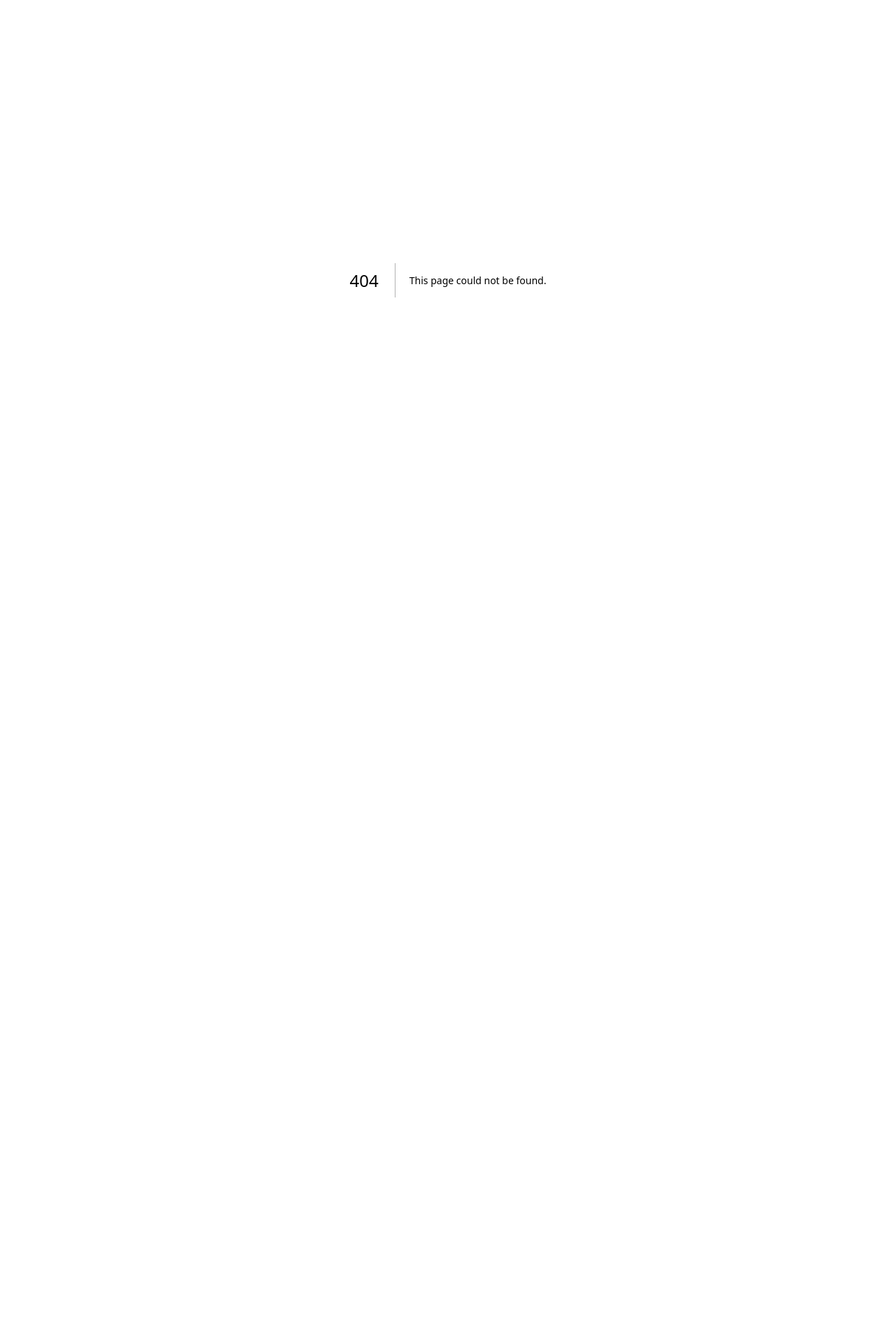
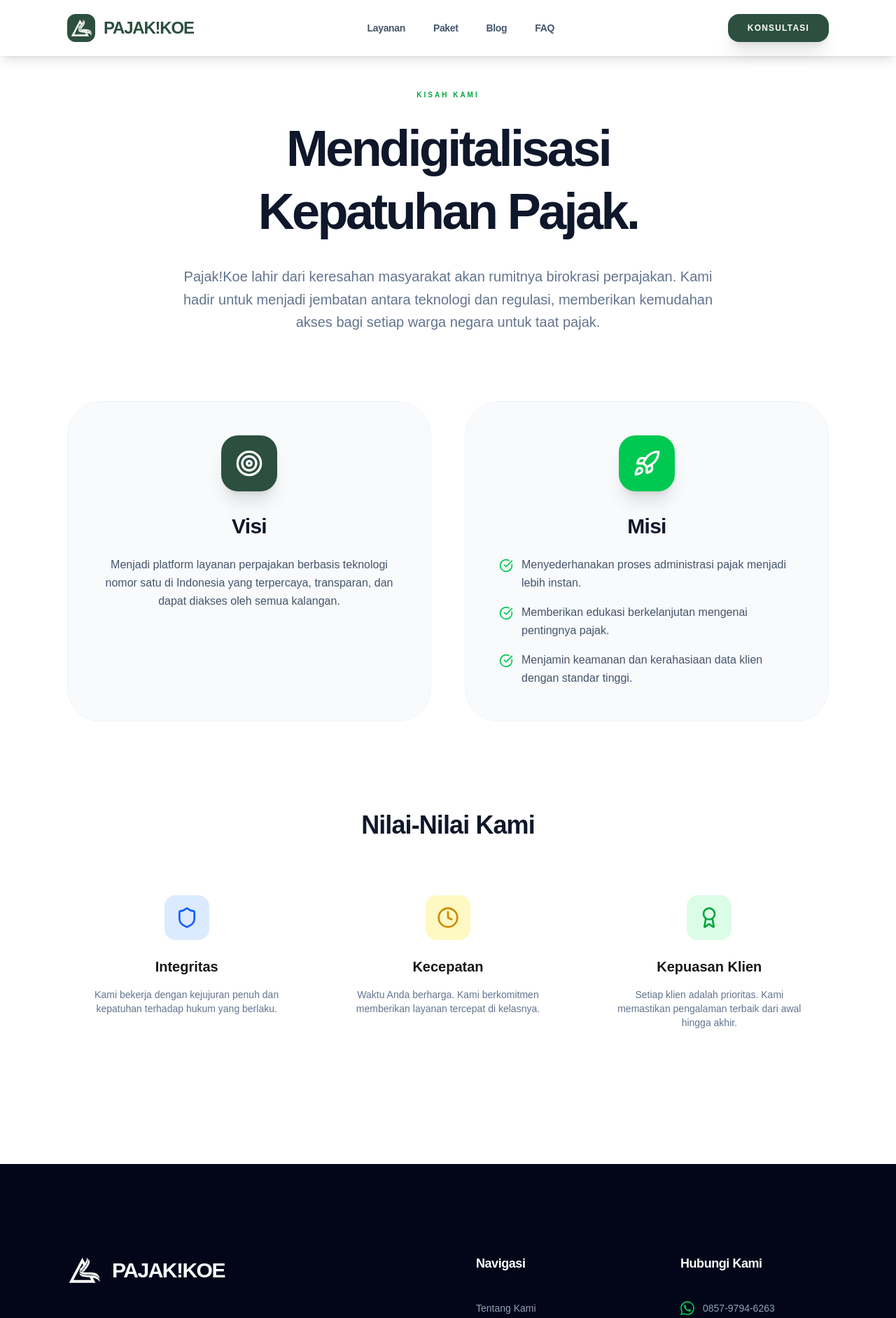
Before and after one commit to mahardikaindra/pajakkoe, a Next.js app: page /about-us in a window 1280 px wide. Before the commit this address had no page. Shown: the top 1883 px of the page at 70% size. Before the commit the page ends 800 px from the top, so only its background shows below. Built offline with nearby package versions, Linux system fonts and the light colour scheme.

Commit message:
about us

```diff
--- /dev/null
+++ b/src/app/about-us/page.tsx
@@ -0,0 +1,160 @@
+'use client';
+import Footer from "@/src/components/layout/Footer";
+import { Rocket, Target, CheckCircle, Shield, Clock, Award } from "lucide-react";
+import Image from "next/image";
+import React, { useState } from "react";
+import { Menu, X } from "lucide-react";
+
+const SiteHeader = ({
+  scrolled,
+  onConsult,
+  menu,
+}: {
+  scrolled: boolean;
+  onConsult: (type: string) => void;
+  menu: string[];
+}) => {
+  const [isOpen, setIsOpen] = useState(false);
+  const scrollTo = (id: string) => {
+    setIsOpen(false);
+    const element = document.getElementById(id);
+    if (element) element.scrollIntoView({ behavior: "smooth" });
+  };
+
+  return (
+    <nav
+      className={`fixed w-full z-50 transition-all duration-500 ${scrolled ? "bg-white/90 backdrop-blur-xl shadow-lg py-2" : "bg-transparent py-4"}`}
+    >
+      <div className="max-w-6xl mx-auto px-4 sm:px-6 lg:px-8">
+        <div className="flex justify-between items-center h-16">
+          <div
+            className="shrink-0 flex items-center cursor-pointer"
+            onClick={() => window.scrollTo({ top: 0, behavior: "smooth" })}
+          >
+            <div
+              className={`w-10 h-10 rounded-xl flex items-center justify-center text-white mr-3 transition-all duration-300 ${scrolled ? "bg-[#2c4f40]" : "bg-transparent backdrop-blur"}`}
+            >
+              <Image
+                src={"/images/logo-white.png"}
+                alt="Pajak!Koe Logo"
+                width={100}
+                height={100}
+                className="w-8 h-8"
+                onError={(e: React.SyntheticEvent<HTMLImageElement>) => {
+                  (e.target as HTMLImageElement).style.display = "none";
+                }}
+              />
+            </div>
+            <span
+              className={`font-black text-2xl tracking-tighter ${scrolled ? "text-[#2c4f40]" : "text-white"}`}
+            >
+              PAJAK!KOE
+            </span>
+          </div>
+
+          <div className="hidden md:flex space-x-10">
+            {menu.map((item) => (
+              <button
+                key={item}
+                onClick={() => scrollTo(item.toLowerCase())}
+                className={`${scrolled ? "text-slate-600 hover:text-green-700" : "text-slate-200 hover:text-white"} transition-all duration-300 font-bold text-sm tracking-tight`}
+              >
+                {item}
+              </button>
+            ))}
+          </div>
+
+          <div className="flex items-center gap-4">
+            <button
+              onClick={() => onConsult("Umum")}
+              className={`hidden md:block px-7 py-3 rounded-2xl font-black transition-all duration-300 shadow-xl text-xs uppercase tracking-widest ${scrolled ? "bg-[#2c4f40] text-white hover:bg-black" : "bg-white text-[#2c4f40] hover:bg-green-50"}`}
+            >
+              Konsultasi
+            </button>
+            <button
+              className={`${scrolled ? "text-slate-700" : "text-white"} md:hidden`}
+              onClick={() => setIsOpen(!isOpen)}
+            >
+              {isOpen ? <X size={28} /> : <Menu size={28} />}
+            </button>
+          </div>
+        </div>
+      </div>
+    </nav>
+  );
+};
+
+const SiteAbout = () => {
+  return (
+    <>
+    <SiteHeader scrolled={true} onConsult={() => {}} menu={["Layanan", "Paket", "Blog", "FAQ"]} />
+    <section className="bg-white min-h-screen pt-32 pb-24 antialiased">
+      <div className="max-w-6xl mx-auto px-4 sm:px-6 lg:px-8">
+        {/* About Hero */}
+        <div className="text-center mb-24">
+          <span className="text-green-600 font-black tracking-[0.3em] uppercase text-[10px] mb-6 block">Kisah Kami</span>
+          <h2 className="text-5xl md:text-7xl font-black text-slate-900 mb-8 tracking-tighter leading-tight">Mendigitalisasi <br /> Kepatuhan Pajak.</h2>
+          <p className="text-slate-500 text-xl max-w-3xl mx-auto font-medium leading-relaxed">
+            Pajak!Koe lahir dari keresahan masyarakat akan rumitnya birokrasi perpajakan. Kami hadir untuk menjadi jembatan antara teknologi dan regulasi, memberikan kemudahan akses bagi setiap warga negara untuk taat pajak.
+          </p>
+        </div>
+
+        {/* Vision & Mission */}
+        <div className="grid grid-cols-1 md:grid-cols-2 gap-12 mb-32">
+          <div className="bg-slate-50 p-12 rounded-[3rem] border border-slate-100 flex flex-col items-center text-center">
+            <div className="w-20 h-20 bg-[#2c4f40] rounded-3xl flex items-center justify-center text-white mb-8 shadow-xl">
+              <Target size={40} />
+            </div>
+            <h3 className="text-3xl font-black text-slate-900 mb-6 tracking-tight">Visi</h3>
+            <p className="text-slate-600 font-medium leading-relaxed">
+              Menjadi platform layanan perpajakan berbasis teknologi nomor satu di Indonesia yang terpercaya, transparan, dan dapat diakses oleh semua kalangan.
+            </p>
+          </div>
+          <div className="bg-slate-50 p-12 rounded-[3rem] border border-slate-100 flex flex-col items-center text-center">
+            <div className="w-20 h-20 bg-green-500 rounded-3xl flex items-center justify-center text-white mb-8 shadow-xl">
+              <Rocket size={40} />
+            </div>
+            <h3 className="text-3xl font-black text-slate-900 mb-6 tracking-tight">Misi</h3>
+            <ul className="text-slate-600 font-medium leading-relaxed space-y-4 text-left">
+              <li className="flex gap-3"><CheckCircle size={20} className="text-green-500 shrink-0 mt-1"/> Menyederhanakan proses administrasi pajak menjadi lebih instan.</li>
+              <li className="flex gap-3"><CheckCircle size={20} className="text-green-500 shrink-0 mt-1"/> Memberikan edukasi berkelanjutan mengenai pentingnya pajak.</li>
+              <li className="flex gap-3"><CheckCircle size={20} className="text-green-500 shrink-0 mt-1"/> Menjamin keamanan dan kerahasiaan data klien dengan standar tinggi.</li>
+            </ul>
+          </div>
+        </div>
+
+        {/* Core Values */}
+        <div className="text-center mb-16">
+          <h3 className="text-4xl font-black text-slate-900 mb-12 tracking-tight">Nilai-Nilai Kami</h3>
+          <div className="grid grid-cols-1 md:grid-cols-3 gap-8">
+            <div className="p-8">
+              <div className="w-16 h-16 bg-blue-100 text-blue-600 rounded-2xl flex items-center justify-center mx-auto mb-6">
+                <Shield size={32} />
+              </div>
+              <h4 className="font-black text-xl mb-4">Integritas</h4>
+              <p className="text-slate-500 text-sm font-medium">Kami bekerja dengan kejujuran penuh dan kepatuhan terhadap hukum yang berlaku.</p>
+            </div>
+            <div className="p-8">
+              <div className="w-16 h-16 bg-yellow-100 text-yellow-600 rounded-2xl flex items-center justify-center mx-auto mb-6">
+                <Clock size={32} />
+              </div>
+              <h4 className="font-black text-xl mb-4">Kecepatan</h4>
+              <p className="text-slate-500 text-sm font-medium">Waktu Anda berharga. Kami berkomitmen memberikan layanan tercepat di kelasnya.</p>
+            </div>
+            <div className="p-8">
+              <div className="w-16 h-16 bg-green-100 text-green-600 rounded-2xl flex items-center justify-center mx-auto mb-6">
+                <Award size={32} />
+              </div>
+              <h4 className="font-black text-xl mb-4">Kepuasan Klien</h4>
+              <p className="text-slate-500 text-sm font-medium">Setiap klien adalah prioritas. Kami memastikan pengalaman terbaik dari awal hingga akhir.</p>
+            </div>
+          </div>
+        </div>
+      </div>
+    </section>
+    <Footer />
+    </>
+  );
+};
+
+export default SiteAbout;
--- a/src/app/terms-conditions/page.tsx
+++ b/src/app/terms-conditions/page.tsx
@@ -28,7 +28,7 @@ const TermCondition = () => {
 
           <p>
             Selamat datang di Pajak!Koe, sebuah layanan yang dioperasikan oleh
-            PT Koe Group Indonesia (&quot;Kami&quot;). Harap membaca Syarat dan
+            PT Koe Legali Indonesia (&quot;Kami&quot;). Harap membaca Syarat dan
             Ketentuan ini dengan saksama sebelum menggunakan layanan Kami.
             Dengan mengakses atau menggunakan layanan Kami (melalui website,
             WhatsApp, atau formulir pemesanan), Anda (&quot;Pengguna&quot; atau
@@ -70,7 +70,7 @@ const TermCondition = () => {
               identitas, pencucian uang, atau tindakan melanggar hukum lainnya.
             </p>
             <p>
-              <strong>2.3.</strong> Tanggung Jawab Hukum: PT Koe Group Indonesia
+              <strong>2.3.</strong> Tanggung Jawab Hukum: PT Koe Legali Indonesia
               tidak bertanggung jawab atas segala konsekuensi hukum yang timbul
               akibat ketidakbenaran data yang diberikan oleh Pengguna. Segala
               sanksi perpajakan di kemudian hari akibat kelalaian pelaporan
--- a/src/components/layout/Footer.tsx
+++ b/src/components/layout/Footer.tsx
@@ -2,6 +2,7 @@
 // src/components/layout/Footer.tsx
 import React from "react";
 import Image from "next/image";
+import Link from "next/link";
 import WhatsAppIcon from "../ui/WhatsAppIcon";
 import { Instagram, Twitter, Facebook, MapPin } from "lucide-react";
 
@@ -24,7 +25,7 @@ const Footer: React.FC = () => {
             </span>
           </div>
           <p className="text-slate-400 mb-12 max-w-sm leading-relaxed font-medium">
-            Part of PT Koe Group Indonesia. <br /> SK AHU No:
+            Part of PT Koe Legali Indonesia. <br /> SK AHU No:
             AHU-069446.AH.01.30.Tahun 2025. <br />
             Konsultasi Pajak Terpercaya di Indonesia.
           </p>
@@ -47,6 +48,11 @@ const Footer: React.FC = () => {
           </h4>
           <ul className="space-y-5 text-slate-400 text-sm font-medium">
             <li>
+              <a href="/about-us" className="hover:text-green-500">
+                Tentang Kami
+              </a>
+            </li>
+            <li>
               <a href="#layanan" className="hover:text-green-500">
                 Layanan
               </a>
@@ -57,9 +63,9 @@ const Footer: React.FC = () => {
               </a>
             </li>
             <li>
-              <a href="/artikel" className="hover:text-green-500">
+              <Link href="/artikel" className="hover:text-green-500">
                 Blog Pajak
-              </a>
+              </Link>
             </li>
             <li>
               <a href="#faq" className="hover:text-green-500">
@@ -83,8 +89,15 @@ const Footer: React.FC = () => {
           </ul>
         </div>
       </div>
-      <div className="max-w-6xl mx-auto px-4 mt-20 pt-10 border-t border-white/5 text-[10px] uppercase font-black tracking-widest text-slate-600 flex justify-between">
-        <p>&copy; {new Date().getFullYear()} KOE GROUP INDONESIA</p>
+
+    <div className="max-w-6xl mx-auto px-4 pt-10 border-t border-white/5">
+      <p className="text-[10px] text-slate-500 leading-relaxed max-w-4xl italic">
+        Disclaimer: Pajakkoe adalah penyedia jasa konsultasi pajak independen dan bukan merupakan bagian dari Direktorat Jenderal Pajak (DJP) atau instansi pemerintah mana pun.
+      </p>
+    </div>
+
+      <div className="max-w-6xl mx-auto px-4 mt-10 pt-10 border-t border-white/5 text-[10px] uppercase font-black tracking-widest text-slate-600 flex justify-between">
+        <p>&copy; {new Date().getFullYear()} KOE LEGALI INDONESIA</p>
         <div className="flex gap-10">
           <span>
             <a href="/terms-conditions" className="hover:text-green-500">
```
